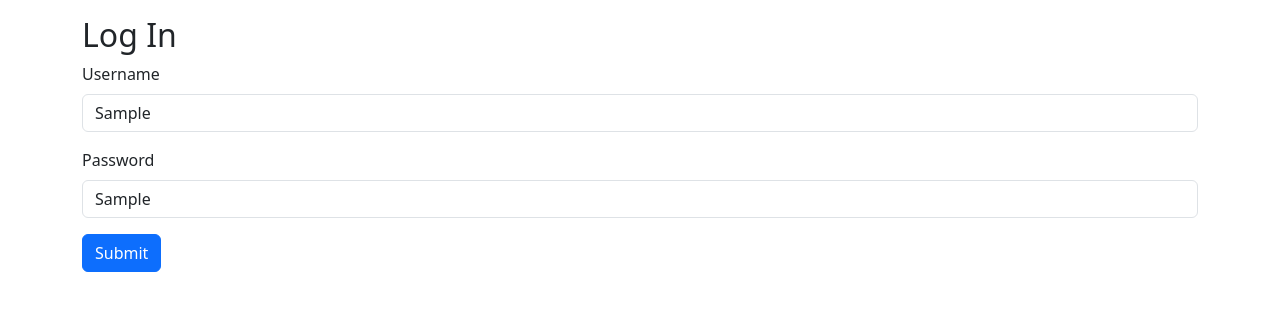
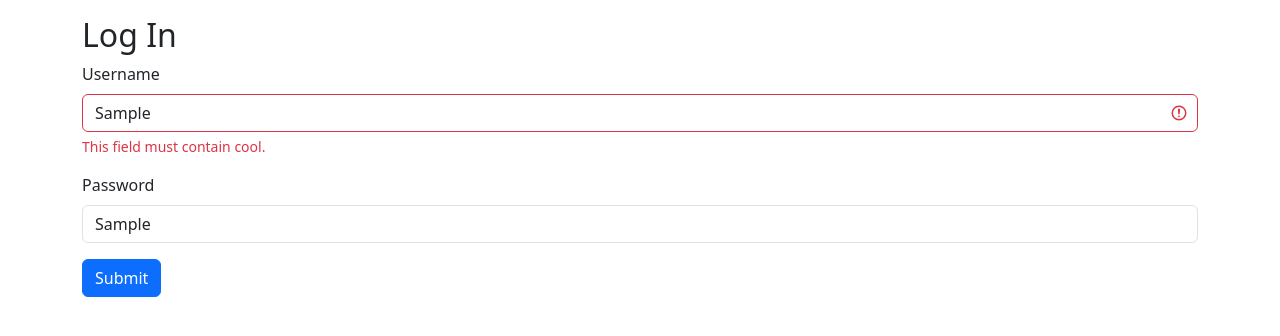
Before and after one commit to FCTL3314/VueJsLearning, a Vue app: page / in a window 1280 px wide. Both pictures are taken after typing "Sample", "Sample" into the empty fields and a click on the button "Submit". Shown: the top 336 px of the page. Built offline with nearby package versions, Linux system fonts and the light colour scheme; the HTML template or start-up script is replaced by a standard one.

Commit message:
Custom validation with message

```diff
--- a/package.json
+++ b/package.json
@@ -12,6 +12,9 @@
     "@vuelidate/validators": "^2.0.3",
     "bootstrap": "^5.3.0",
     "core-js": "^3.8.3",
+    "sass": "^1.63.6",
+    "sass-loader": "^13.3.2",
+    "scss": "^0.2.4",
     "vue": "^3.2.13",
     "vuelidate": "^0.7.7"
   },
--- a/src/components/SignUp.vue
+++ b/src/components/SignUp.vue
@@ -1,6 +1,6 @@
 <script setup>
 import {reactive} from 'vue';
-import {required} from '@vuelidate/validators';
+import {required, helpers} from '@vuelidate/validators';
 import useVuelidate from "@vuelidate/core";
 
 const formData = reactive({
@@ -8,8 +8,16 @@ const formData = reactive({
   password: '',
 })
 
+const mustBeCool = helpers.withMessage(
+    'This field must contain cool.',
+    (value) => value.includes('cool'),
+)
+
+
 const rules = {
-  username: {required},
+  username: {
+    mustBeCool,
+  },
   password: {required},
 };
 
@@ -37,9 +45,9 @@ const submitForm = async () => {
             class="form-control"
             :class="v$.username.$error ? 'is-invalid' : ''"
         >
-        <span class="invalid-feedback" v-for="error in v$.username.$errors" :key="error.$uid">
+        <p class="invalid-feedback" v-for="error in v$.username.$errors" :key="error.$uid">
           {{ error.$message }}
-        </span>
+        </p>
       </div>
       <div class="mb-3">
         <label class="form-label" for="password">Password</label>
@@ -50,9 +58,9 @@ const submitForm = async () => {
             class="form-control"
             :class="v$.password.$error ? 'is-invalid' : ''"
         >
-        <span class="invalid-feedback" v-for="error in v$.password.$errors" :key="error.$uid">
+        <p class="invalid-feedback" v-for="error in v$.password.$errors" :key="error.$uid">
           {{ error.$message }}
-        </span>
+        </p>
       </div>
       <button class="btn btn-primary">Submit</button>
     </form>
```
Also changed, not shown: 1 other file (tests, documents, lock files or other folders).
